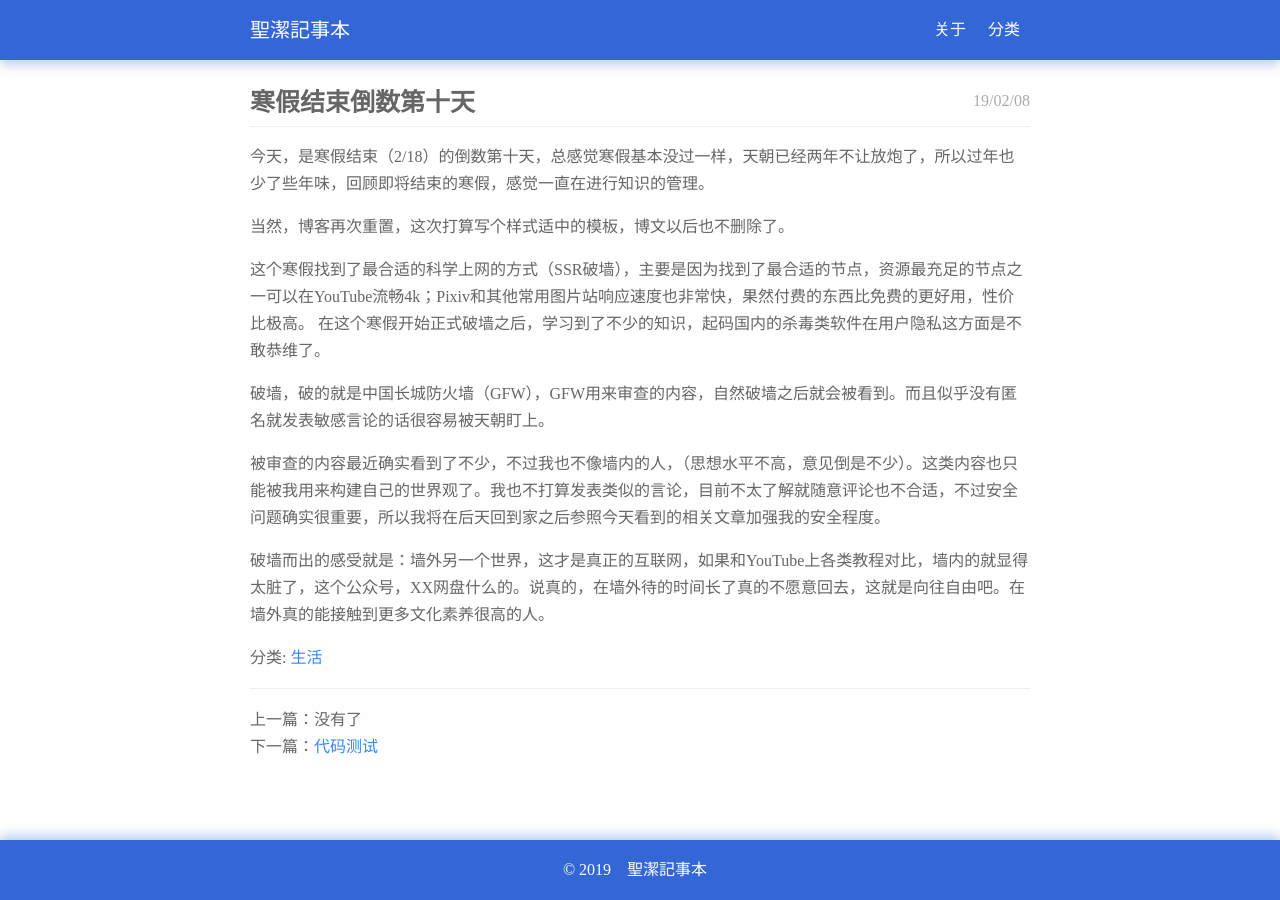
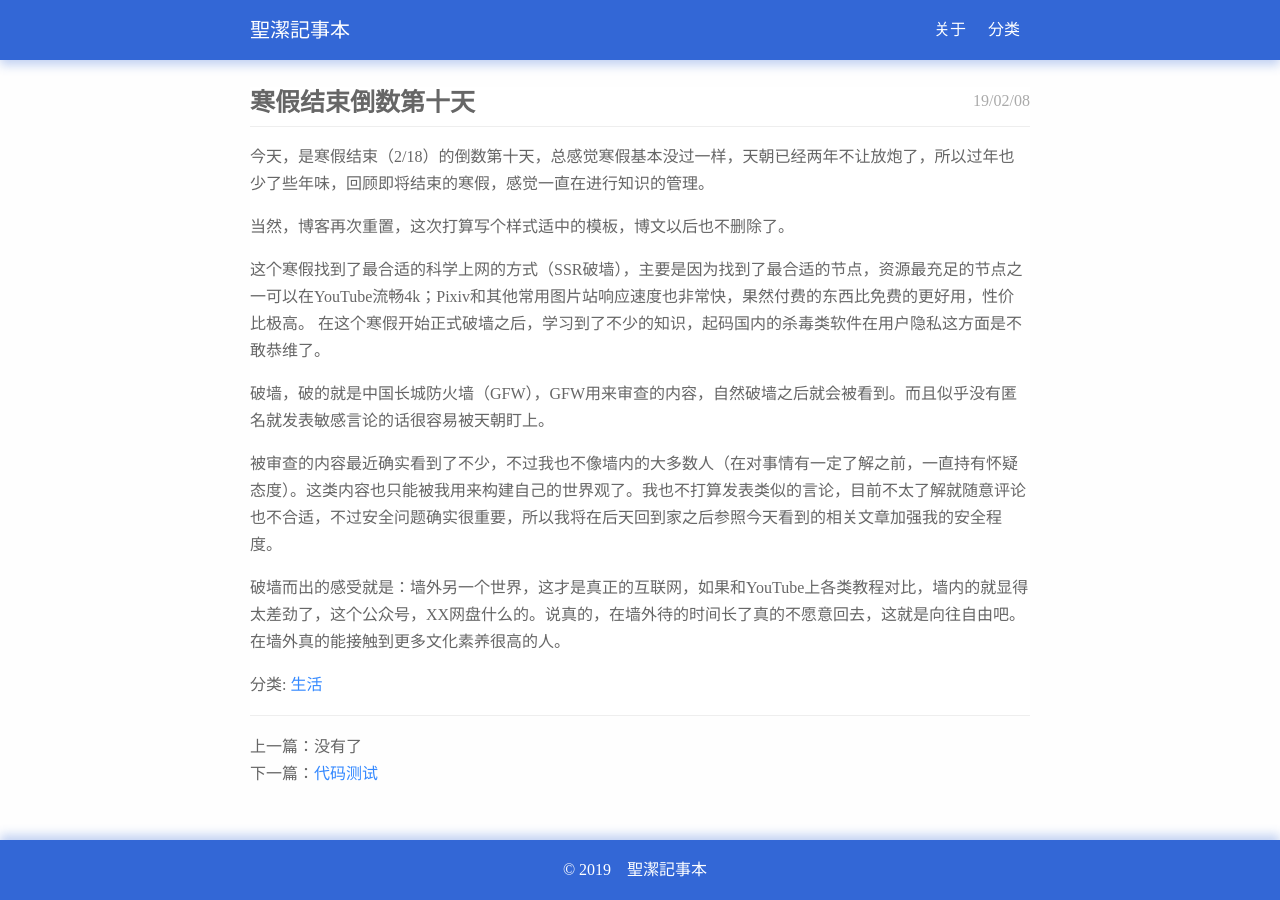
Before and after one commit to telechoc/telechoc.github.io, a Jekyll site: the page built from _posts/2019-02-08-10d-remaining-for-winter-vacation.md, in a window 1280 px wide. Built offline with Jekyll 4.4.1, drawn with Linux system fonts in a browser that asks for light colours.

Commit message:
Update 2019-02-08-10d-remaining-for-winter-vacation.md

```diff
--- a/_posts/2019-02-08-10d-remaining-for-winter-vacation.md
+++ b/_posts/2019-02-08-10d-remaining-for-winter-vacation.md
@@ -12,6 +12,6 @@ category: [生活]
 
 破墙，破的就是中国长城防火墙（GFW），GFW用来审查的内容，自然破墙之后就会被看到。而且似乎没有匿名就发表敏感言论的话很容易被天朝盯上。
 
-被审查的内容最近确实看到了不少，不过我也不像墙内的人，（思想水平不高，意见倒是不少）。这类内容也只能被我用来构建自己的世界观了。我也不打算发表类似的言论，目前不太了解就随意评论也不合适，不过安全问题确实很重要，所以我将在后天回到家之后参照今天看到的相关文章加强我的安全程度。
+被审查的内容最近确实看到了不少，不过我也不像墙内的大多数人（在对事情有一定了解之前，一直持有怀疑态度）。这类内容也只能被我用来构建自己的世界观了。我也不打算发表类似的言论，目前不太了解就随意评论也不合适，不过安全问题确实很重要，所以我将在后天回到家之后参照今天看到的相关文章加强我的安全程度。
 
-破墙而出的感受就是：墙外另一个世界，这才是真正的互联网，如果和YouTube上各类教程对比，墙内的就显得太脏了，这个公众号，XX网盘什么的。说真的，在墙外待的时间长了真的不愿意回去，这就是向往自由吧。在墙外真的能接触到更多文化素养很高的人。
+破墙而出的感受就是：墙外另一个世界，这才是真正的互联网，如果和YouTube上各类教程对比，墙内的就显得太差劲了，这个公众号，XX网盘什么的。说真的，在墙外待的时间长了真的不愿意回去，这就是向往自由吧。在墙外真的能接触到更多文化素养很高的人。
```
